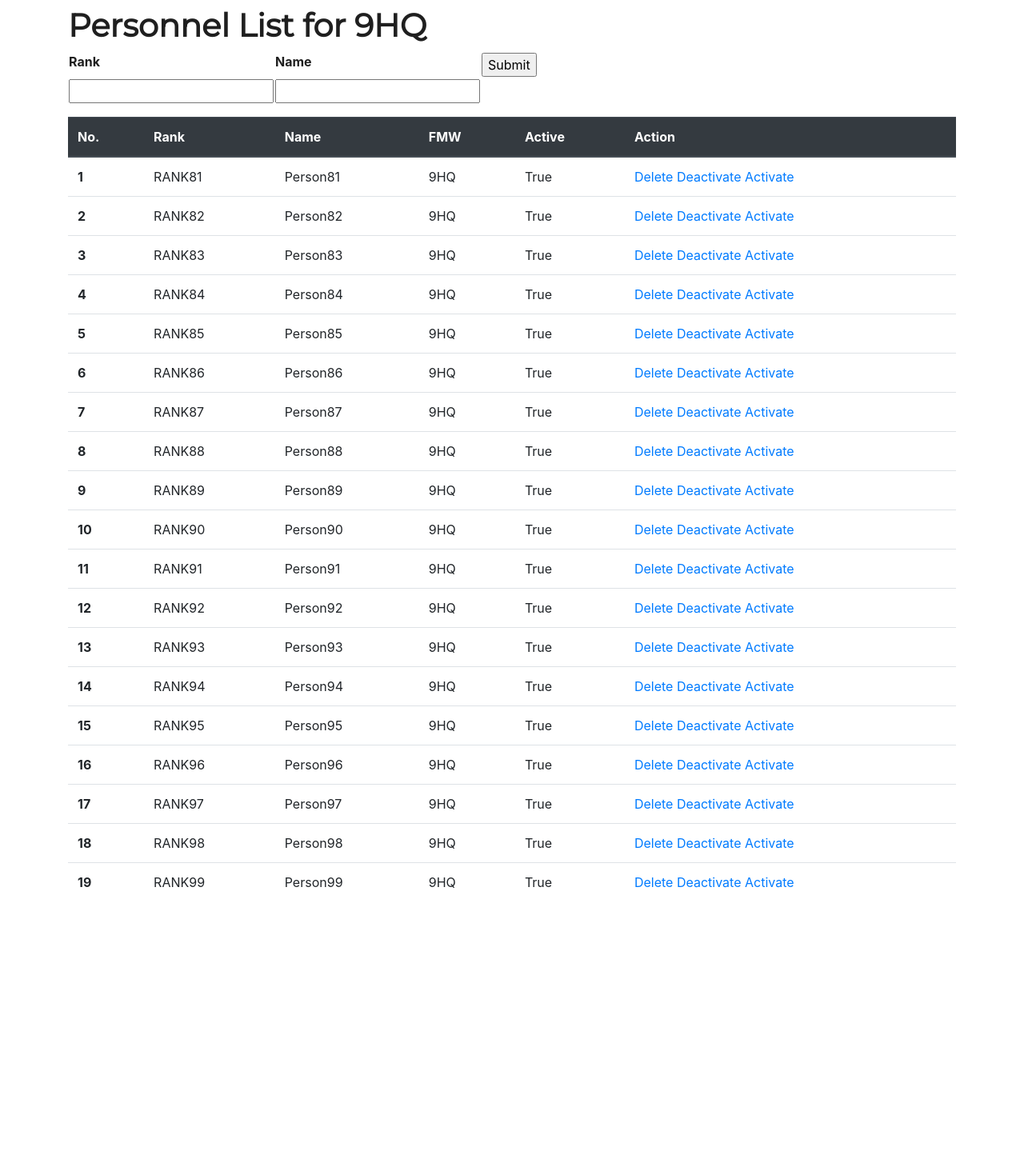
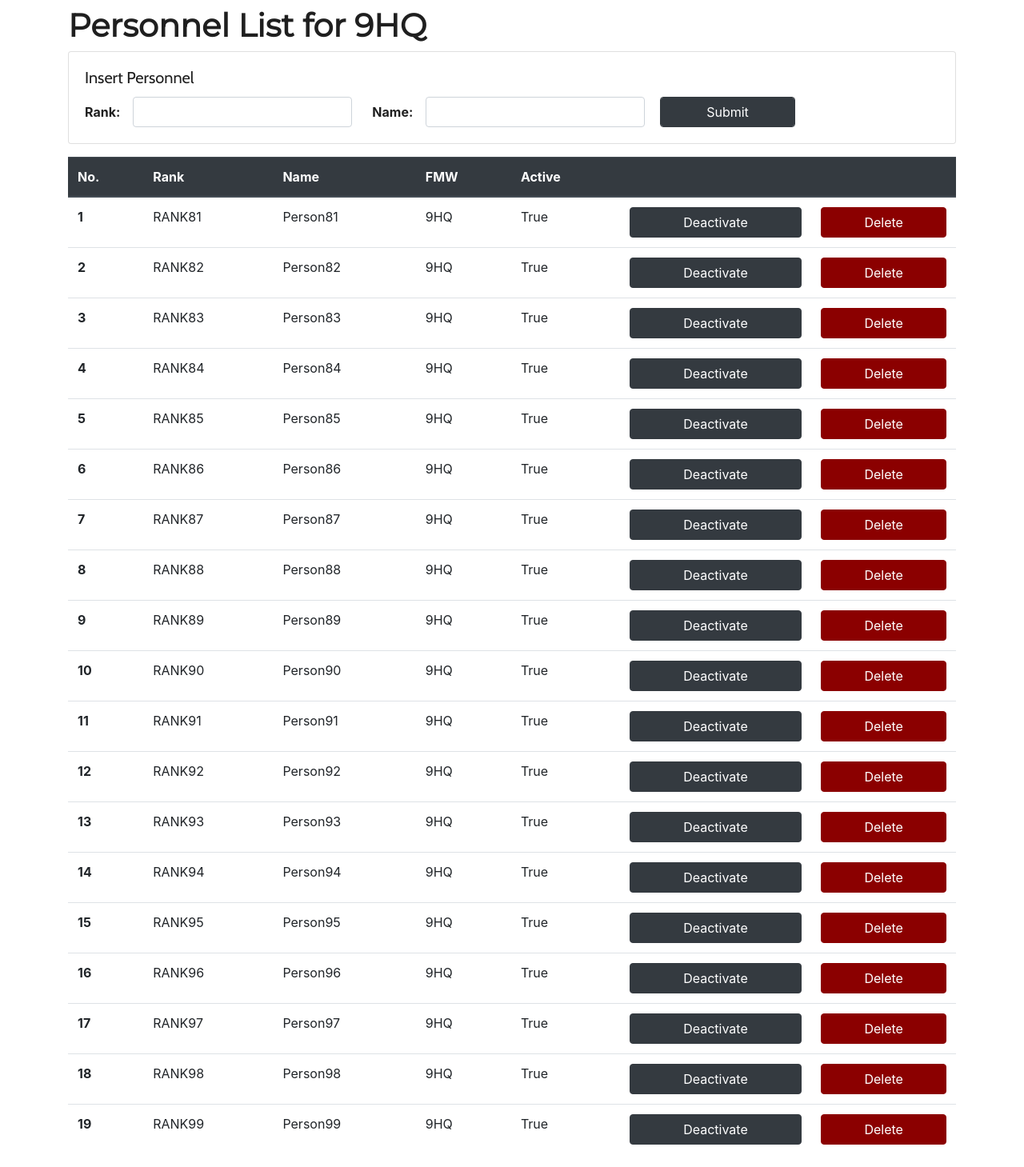
Before and after one commit to HiIAmTzeKean/semb-proj, a Flask app: page /strengthviewer/1 in a window 1280 px wide. Shown: the part 56-1515 px from the top of the page at 80% size. Before the commit the page ends 1166 px from the top, so only its background shows below. Run offline with Flask 2, Linux system fonts and the light colour scheme; a user stored in the database is signed in; data comes from the database, SQL or seed files in the repository; lists and menus that the app fills with data are empty; some libraries are stand-ins or nearby versions.

Commit message:
Formatted Personnel list and created function to retrieve all accesible groups by user

```diff
--- a/flaskapp/forms.py
+++ b/flaskapp/forms.py
@@ -33,10 +33,8 @@ class paradestateform(FlaskForm):
 
 
 class strengthviewform(FlaskForm):
-    fmds = [(coy.id, coy.name) for coy in Unit.query.all()]
-    fmd = SelectField(label='FMD', choices=fmds, validators=[Optional()], default=None)
     default_unit_display = Unit.query.filter_by(name=0).first()
-    fmws = [(coy.id, coy.name) for coy in Fmw.query.filter_by(fmd_id = default_unit_display.id).all()]
+    fmws = [(coy.id, coy.name) for coy in Fmw.query.filter_by(fmd_id=default_unit_display.id).all()]
     fmw = SelectField(label='FMW', choices=fmws, validators=[Optional()], validate_choice=False, default=None)
     submit = SubmitField('Submit')
 
@@ -51,8 +49,8 @@ class submitform(FlaskForm):
 
 
 class admin_adddelform(FlaskForm):
-    name = StringField(label='Name', validators=[DataRequired()])
-    rank = StringField(label='Rank', validators=[DataRequired()])
+    name = StringField(label='Name:', validators=[DataRequired()])
+    rank = StringField(label='Rank:', validators=[DataRequired()])
     submit = SubmitField('Submit')
     fmw = SelectField(label='FMW', choices=[], validators=[Optional()], validate_choice=False, default=None)
 
--- a/flaskapp/methods.py
+++ b/flaskapp/methods.py
@@ -2,8 +2,9 @@ import os
 from csv import DictWriter, writer
 from datetime import datetime, timedelta
 from pathlib import Path
+from flask_login import current_user
 
-from .models import Fmw, Personnel, Personnel_status, User
+from .models import Unit, Personnel, Personnel_status, User
 
 
 def retrieve_personnel_list(fmw_id, clearance=100, query_all=False):
@@ -41,6 +42,21 @@ def retrieve_personnel_statuses(db, fmw_id, date, clearance=100, missing_status_
     return (personnel_statuses, missing_status) if (missing_status_needed == True) else (personnel_statuses)
 
 
+def retrieve_all_groups_accessible_by_user():
+    if not current_user:
+        return []
+
+    group_list = []
+    all_units = Unit.query.filter(Unit.name != "0").all()
+    for unit in all_units:
+        # if clearance is 2, all units can be viewed
+        # but if clearance is 3, we need to filter till we get the correct unit
+        if current_user.clearance == 2 or current_user.fmw.unit == unit:
+            group_list.extend((group.id, "{} - {}".format(unit.name, group.name)) for group in unit.fmws)
+
+    return group_list
+
+
 def generate_PS(records, request_date=None):
     # create func to write per day
     if request_date is None:
--- a/flaskapp/ps.py
+++ b/flaskapp/ps.py
@@ -14,9 +14,8 @@ from .db_methods import (act_deact_personnel_db, add_del_personnel_db,
 from .forms import (admin_adddelform, submitform,
                     admin_generateexcelform, admin_paradestateviewform,
                     paradestateform, strengthviewform)
-from .helpers import workshop_type
 from .methods import (generate_PS, retrieve_personnel_list,
-                      retrieve_personnel_statuses)
+                      retrieve_personnel_statuses, retrieve_all_groups_accessible_by_user)
 from .models import Personnel, Personnel_status, User, Unit, Fmw
 
 
@@ -60,7 +59,7 @@ def index():
         return render_template('ps/index.html', form=form, updated=updated, personnel=None,
                                date=date, redirect_to_paradestate=True, fmw_id=fmw_id)
 
-    if request.method == "POST":
+    if form.validate_on_submit():
         start_date = form.start_date.data
         end_date = form.end_date.data
         personnel_id = form.name.data
@@ -117,14 +116,7 @@ def paradestate_pre_view():
         fmw_id = form.fmw.data
         return redirect(url_for('ps.paradestate', date=date, fmw_id=fmw_id))
 
-    if clearance == 2 or clearance == 3:
-        form.fmw.choices = [(coy.id, coy.name) for coy in Fmw.query.filter_by(fmd_id=current_user.fmw.fmd_id).all()]
-
-    if clearance == 3:
-        form.fmd.choices = [(coy.id, coy.name) for coy in Unit.query.filter_by(id=current_user.fmw.fmd_id).all()]
-    elif clearance == 2:
-        # HQ9 view (HQ9 and all in 9AMB)
-        form.fmd.choices = [(coy.id, coy.name) for coy in Unit.query.filter(name != 0).all()]
+    form.fmw.choices = retrieve_all_groups_accessible_by_user()
     return render_template('ps/paradestate_pre_view.html', form=form)
 
 
@@ -232,14 +224,7 @@ def strengthviewer_pre_view():
         fmw_id = form.fmw.data
         return redirect(url_for('ps.strengthviewer', fmw_id=fmw_id))
 
-    if clearance == 2 or clearance == 3:
-        form.fmw.choices = [(coy.id, coy.name) for coy in Fmw.query.filter_by(fmd_id=current_user.fmw.fmd_id).all()]
-    if clearance == 3:
-        form.fmd.choices = [(coy.id, coy.name) for coy in Unit.query.filter_by(id=current_user.fmw.fmd_id).all()]
-    elif clearance == 2:
-        # HQ9 view (HQ9 and all in 9AMB)
-        form.fmd.choices = [(coy.id, coy.name) for coy in Unit.query.filter(name != 0).all()]
-
+    form.fmw.choices = retrieve_all_groups_accessible_by_user()
     return render_template('ps/strengthviewer_pre_view.html', form=form)
 
 
--- a/flaskapp/templates/ps/strengthviewer.html
+++ b/flaskapp/templates/ps/strengthviewer.html
@@ -2,6 +2,20 @@
 
 {% block title %}
   {{ super() }}Personnel List
+{% endblock %}
+
+{% block styles %}
+<style>
+.btn-success {
+    background-color: #228B22;
+    border-color: #228B22
+}
+
+.btn-danger {
+    background-color: #8B0000;
+    border-color: #8B0000
+}
+</style>
 {% endblock %}
 
 
@@ -10,20 +24,31 @@
         <div class="col">
             <h1 class="font-weight-bold">Personnel List for {{ fmw_name }}</h1>
 
-            <form action="" method="post">
-            {{ add_form.hidden_tag() }}
-            <table>
-                <tr>
-                    <th>{{ add_form.rank.label }}</th>
-                    <th>{{ add_form.name.label }}</th>
-                    <th>{{ add_form.submit }}</a></th>
-                </tr>
-                <tr>
-                    <th>{{ add_form.rank }}</th>
-                    <th>{{ add_form.name }}</th>
-                </tr>
-            </table>
-            </form>
+            <div class="card">
+                <div class="card-body">
+                    <h5 class="card-title">Insert Personnel</h5>
+                    <form action="" method="post">
+                        {{ add_form.hidden_tag() }}
+                        <div class="form-row ">
+                            <div class="col-md-4 form-inline">
+                                {{ add_form.rank.label(class_="col-form-label mr-3 font-weight-bold") }}
+                                {{ add_form.rank(class_="form-control") }}
+                            </div>
+
+                            <div class="col-md-4 form-inline">
+                                {{ add_form.name.label(class_="col-form-label mr-3 font-weight-bold") }}
+                                {{ add_form.name(class_="form-control") }}
+                            </div>
+
+                            <div class="col-md-2">
+                                {{ add_form.submit(class_="form-control btn btn-dark") }}
+                            </div>
+                        </div>
+                    </form>
+                </div>
+            </div>
+
+
 
             <table class="table mt-3">
                 <thead class="thead-dark">
@@ -33,7 +58,8 @@
                         <th scope="col">Name</th>
                         <th scope="col">FMW</th>
                         <th scope="col">Active</th>
-                        <th scope="col">Action</th>
+                        <th scope="col"></th>
+                        <th scope="col"></th>
                     </tr>
                 </thead>
 
@@ -46,10 +72,23 @@
                         <td>{{ person.fmw.name }}</td>
                         <td>{{ person.active }}</td>
                         <td>
-                            <a href="{{ url_for('ps.add_del', rank=person.rank, personnel_name=person.name, fmw_id=person.fmw.id,personnel_id=person.id, add_del='del' )}}">Delete</a>
-
-                            <a href="{{ url_for('ps.act_deact',personnel_id=person.id, act_deact='deact', fmw_id=fmw_id )}}">Deactivate</a>
-                            <a href="{{ url_for('ps.act_deact',personnel_id=person.id, act_deact='act', fmw_id=fmw_id )}}">Activate</a>
+                            {% if person.active %}
+                            <a href="{{ url_for('ps.act_deact',personnel_id=person.id, act_deact='deact', fmw_id=fmw_id )}}"
+                               class="btn btn-dark w-100">
+                                Deactivate
+                            </a>
+                            {% else %}
+                            <a href="{{ url_for('ps.act_deact',personnel_id=person.id, act_deact='act', fmw_id=fmw_id )}}"
+                               class="btn btn-success w-100">
+                                Activate
+                            </a>
+                            {% endif %}
+                        </td>
+                        <td>
+                            <a href="{{ url_for('ps.add_del', rank=person.rank, personnel_name=person.name, fmw_id=person.fmw.id,personnel_id=person.id, add_del='del' )}}"
+                            class="btn btn-danger w-100">
+                                Delete
+                            </a>
                         </td>
                     </tr>
                 {% endfor %}
```
Also changed, not shown: flaskapp/helpers.py (+0 -10 lines), flaskapp/templates/ps/paradestate_pre_view.html (+1 -11 lines), flaskapp/templates/ps/strengthviewer_pre_view.html (+0 -9 lines).
